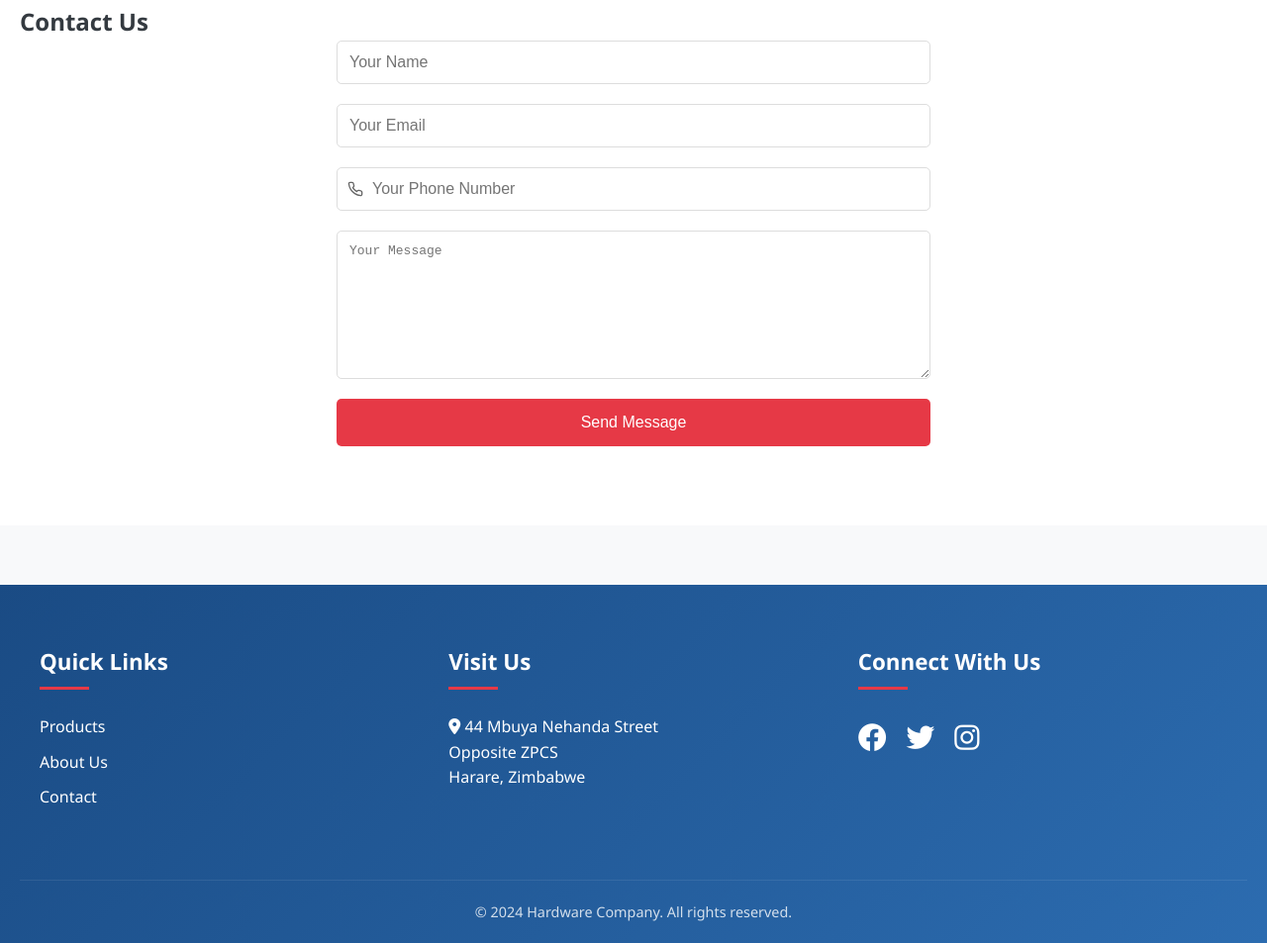
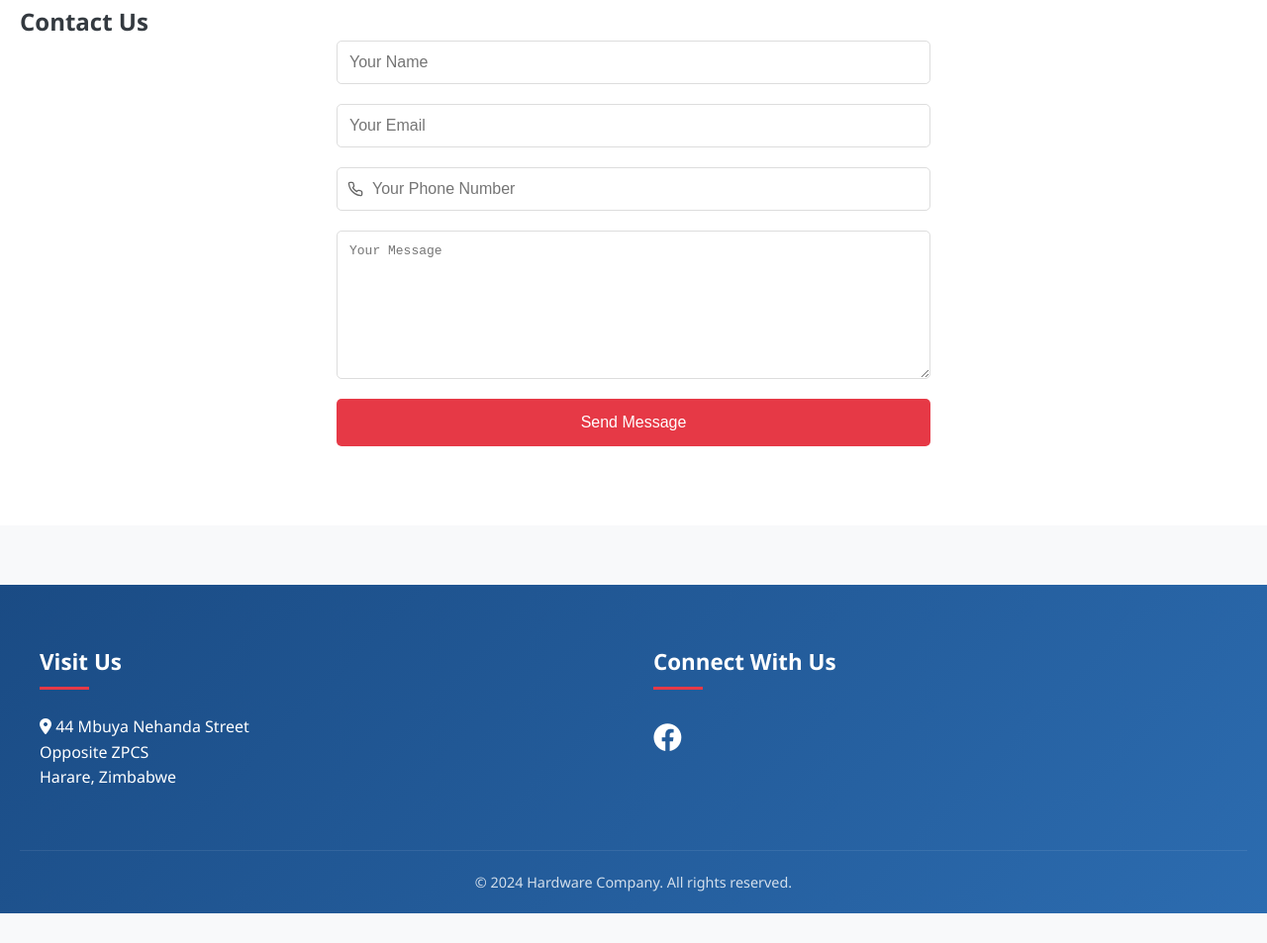
Before and after one commit to GOZOTA01/Willogems-Website, a website: page index.html in a window 1280 px wide. Shown: the part 1748-2701 px from the top of the page at 99% size. After the commit the page ends 2671 px from the top, so only its background shows below. Drawn offline with Linux system fonts and the light colour scheme.

Commit message:
changes on the frontend

```diff
--- a/index.html
+++ b/index.html
@@ -89,14 +89,6 @@
     <footer>
         <div class="footer-content">
             <div class="footer-section">
-                <h3>Quick Links</h3>
-                <ul>
-                    <li><a href="#products">Products</a></li>
-                    <li><a href="#about">About Us</a></li>
-                    <li><a href="#contact">Contact</a></li>
-                </ul>
-            </div>
-            <div class="footer-section">
                 <h3>Visit Us</h3>
                 <p><i class="fas fa-map-marker-alt"></i> 44 Mbuya Nehanda Street</p>
                 <p>Opposite ZPCS</p>
@@ -105,9 +97,7 @@
             <div class="footer-section">
                 <h3>Connect With Us</h3>
                 <div class="social-links">
-                    <a href="#"><i class="fab fa-facebook"></i></a>
-                    <a href="#"><i class="fab fa-twitter"></i></a>
-                    <a href="#"><i class="fab fa-instagram"></i></a>
+                    <a href="https://www.facebook.com/profile.php?id=61556513610092"><i class="fab fa-facebook"></i></a>
                 </div>
             </div>
         </div>
```
Also changed, not shown: src/index.html (deleted, +0 -14 lines).
